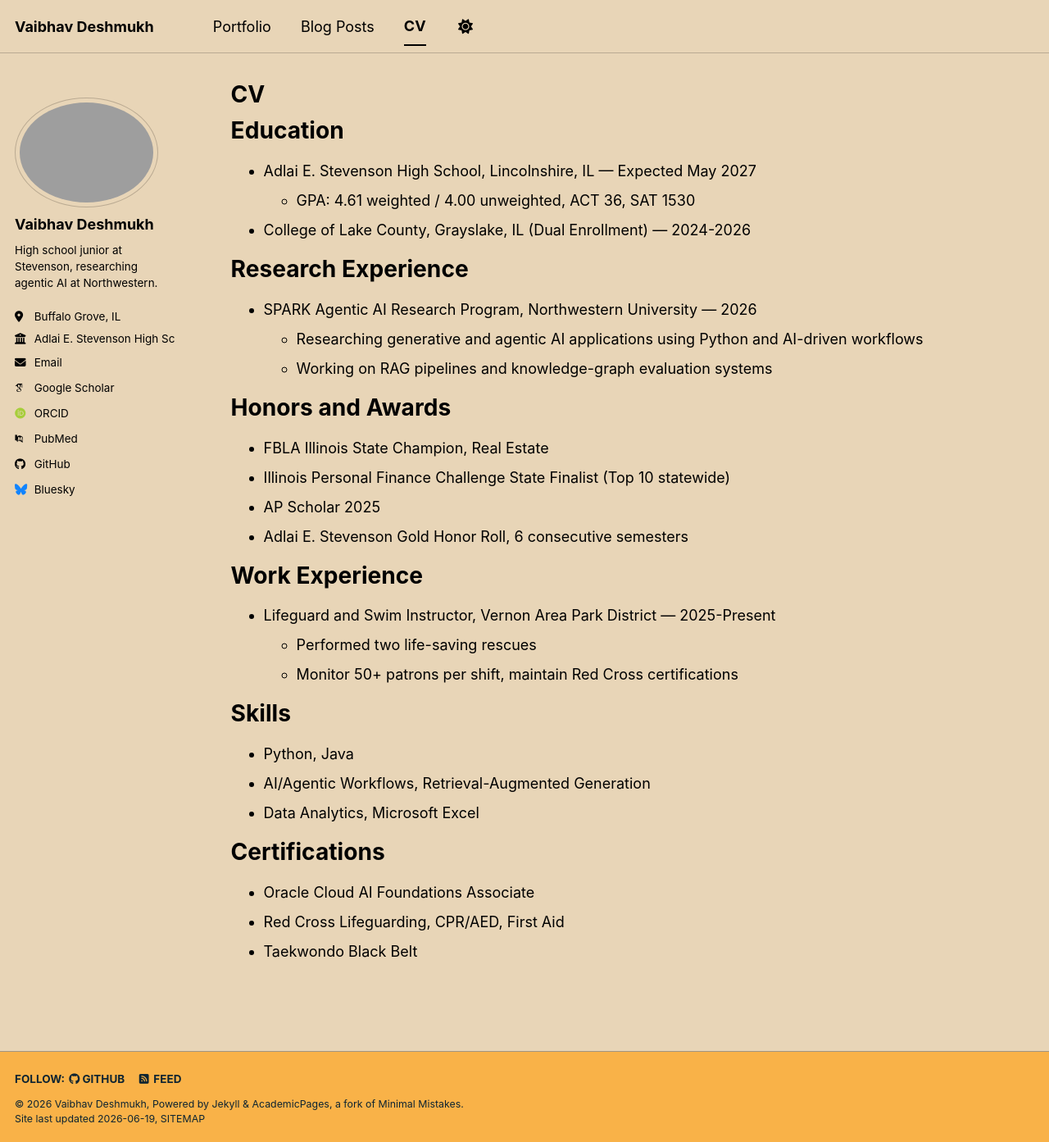
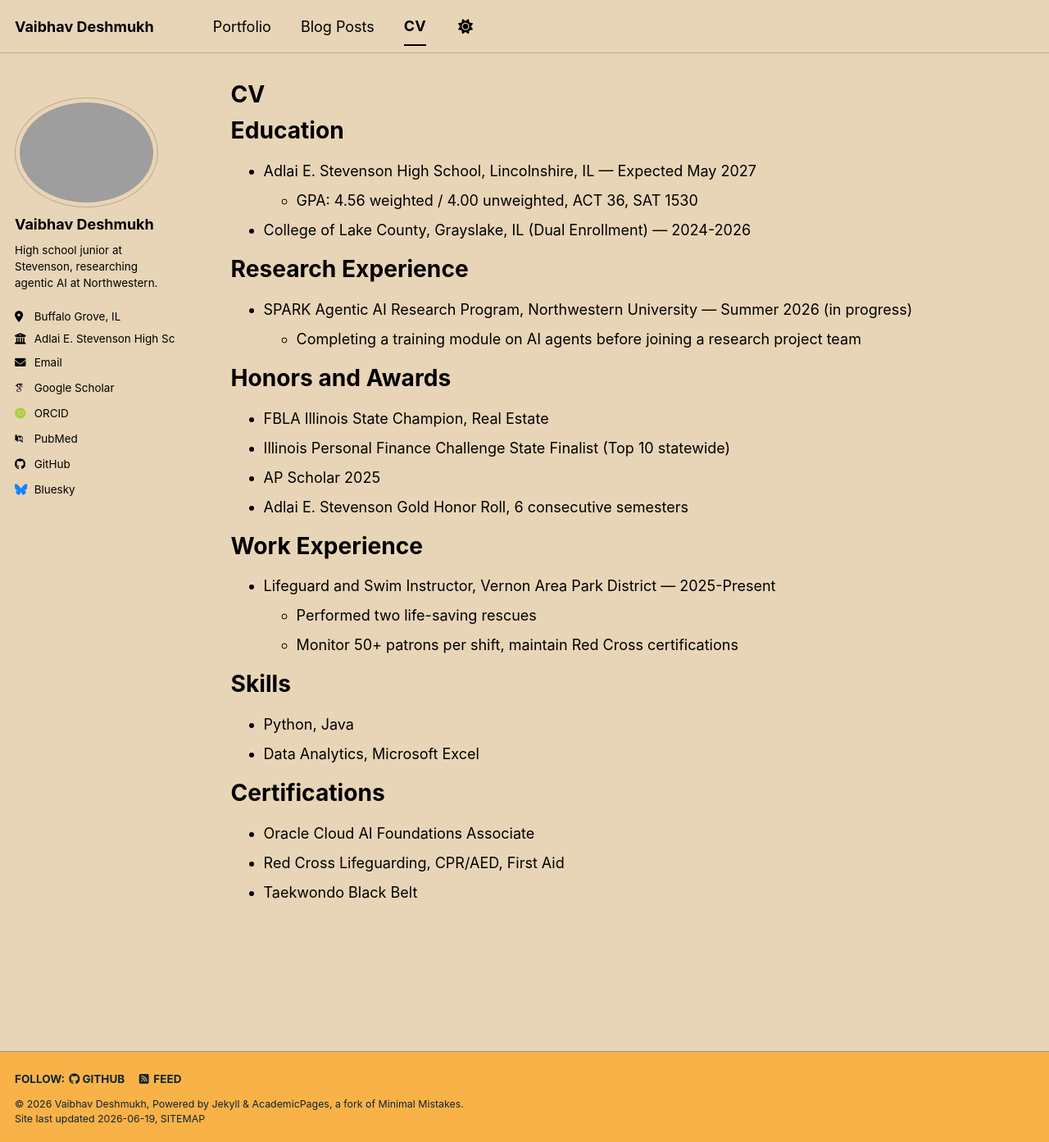
Before and after one commit to VaibhavDeshmukh1/VaibhavDeshmukh1.github.io, a Jekyll site: the page built from _pages/cv.md, in a window 1280 px wide and 1393 px high. Shown: the whole window at 82% size. Built offline with Jekyll 4.4.1, drawn with Linux system fonts in a browser that asks for light colours; some web fonts are replaced; a script bundle is joined from its source files by our own code; library files that are not in the unit come from our copies.

Commit message:
added CV content

```diff
--- a/_pages/cv.md
+++ b/_pages/cv.md
@@ -12,14 +12,13 @@ redirect_from:
 Education
 ======
 * Adlai E. Stevenson High School, Lincolnshire, IL — Expected May 2027
-  * GPA: 4.61 weighted / 4.00 unweighted, ACT 36, SAT 1530
+  * GPA: 4.56 weighted / 4.00 unweighted, ACT 36, SAT 1530
 * College of Lake County, Grayslake, IL (Dual Enrollment) — 2024-2026
 
 Research Experience
 ======
-* SPARK Agentic AI Research Program, Northwestern University — 2026
-  * Researching generative and agentic AI applications using Python and AI-driven workflows
-  * Working on RAG pipelines and knowledge-graph evaluation systems
+* SPARK Agentic AI Research Program, Northwestern University — Summer 2026 (in progress)
+  * Completing a training module on AI agents before joining a research project team
 
 Honors and Awards
 ======
@@ -37,7 +36,6 @@ Work Experience
 Skills
 ======
 * Python, Java
-* AI/Agentic Workflows, Retrieval-Augmented Generation
 * Data Analytics, Microsoft Excel
 
 Certifications
```
